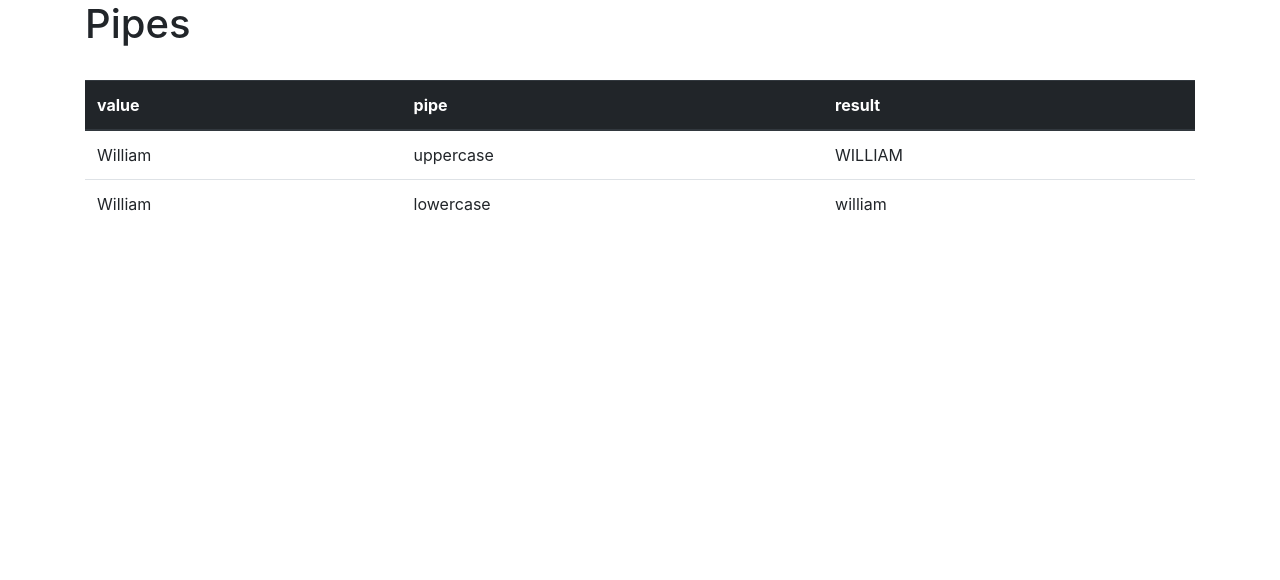
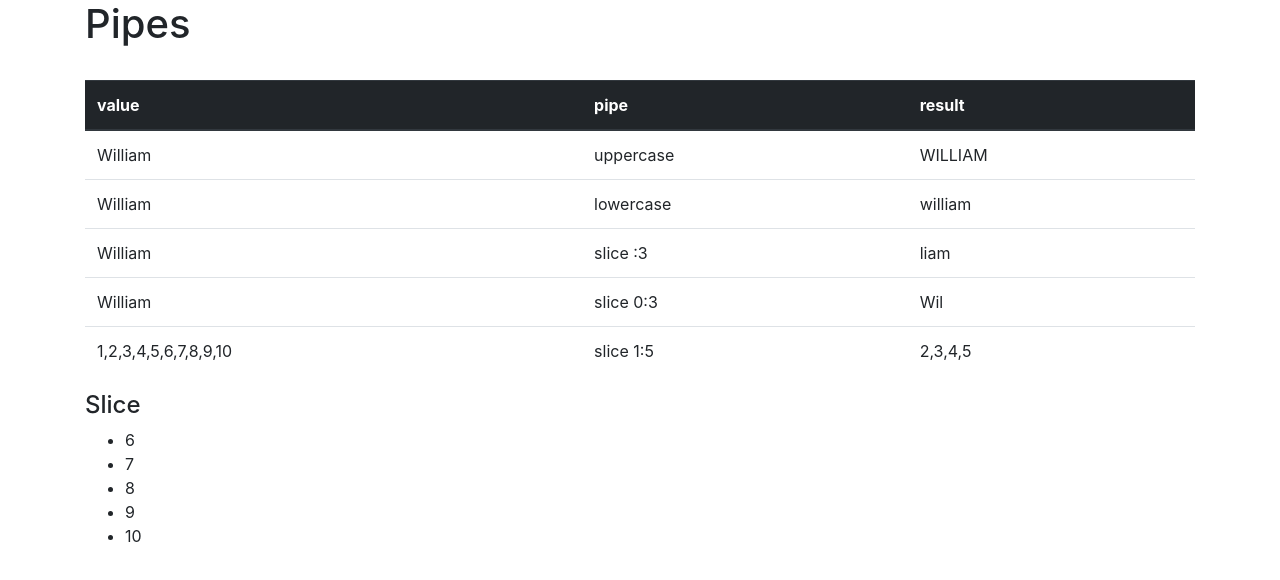
Before and after one commit to willys7/Pipes-Angular5, an Angular app: page / in a window 1280 px wide. Shown: the top 580 px of the page. Built offline with nearby package versions, Linux system fonts and the light colour scheme.

Commit message:
pipe slice

```diff
--- a/src/app/app.component.html
+++ b/src/app/app.component.html
@@ -20,7 +20,28 @@
           <td>lowercase</td>
           <td>{{nombre | lowercase}}</td>
       </tr>
+      <tr>
+          <td>{{nombre}}</td>
+          <td>slice :3</td>
+          <td>{{nombre | slice:3}}</td>
+      </tr>
+      <tr>
+          <td>{{nombre}}</td>
+          <td>slice 0:3</td>
+          <td>{{nombre | slice:0:3}}</td>
+      </tr>
+      <tr>
+          <td>{{arreglo}}</td>
+          <td>slice 1:5</td>
+          <td>{{arreglo | slice:1:5}}</td>
+      </tr>
 
     </tbody>
   </table>
+  <table>
+    <h4>Slice</h4>
+    <ul>
+      <li *ngFor="let item of arreglo | slice:5:20">{{item}}</li>
+    </ul>
+  </table>
 </div>
--- a/src/app/app.component.ts
+++ b/src/app/app.component.ts
@@ -7,4 +7,6 @@
 })
 export class AppComponent {
   nombre:string = "William"
+
+  arreglo = [1,2,3,4,5,6,7,8,9,10];
 }
```
